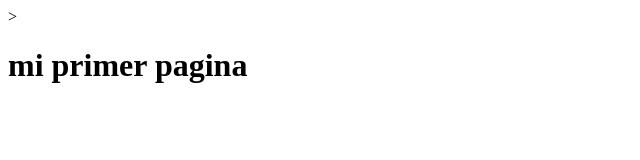
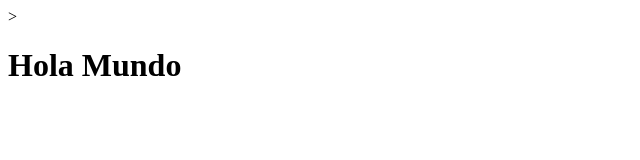
Before and after one commit to louhenry/Demo, a plain HTML site: page index.html in a window 1280 px wide. Shown: the whole page, without its empty margins (0-640 px from the left). Drawn offline with Linux system fonts and the light colour scheme.

Commit message:
Actualizacion de Label

```diff
--- a/index.html
+++ b/index.html
@@ -8,6 +8,6 @@
   <script src="./main.js"></script>>
 </head>
 <body>
-<h1> mi primer pagina</h1>
+  <h1>Hola Mundo</h1>
 </body>
 </html>
```
